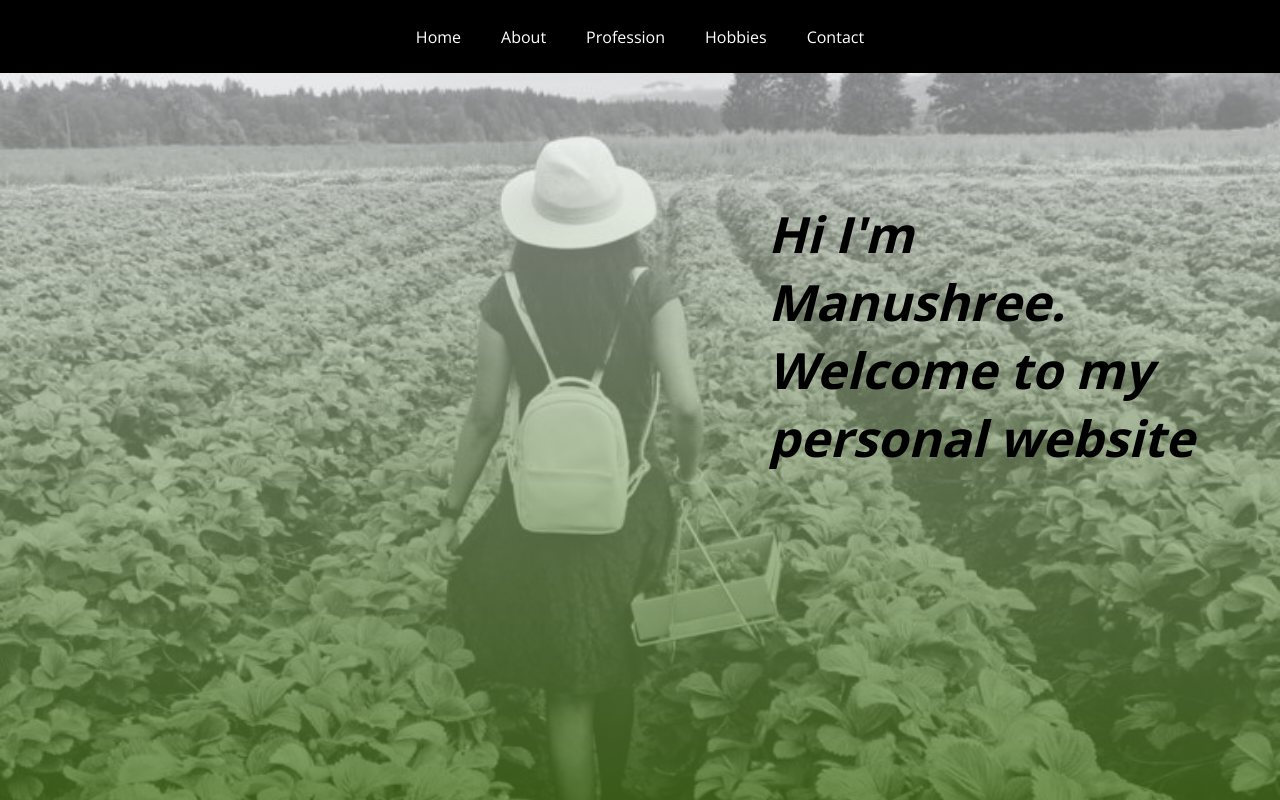
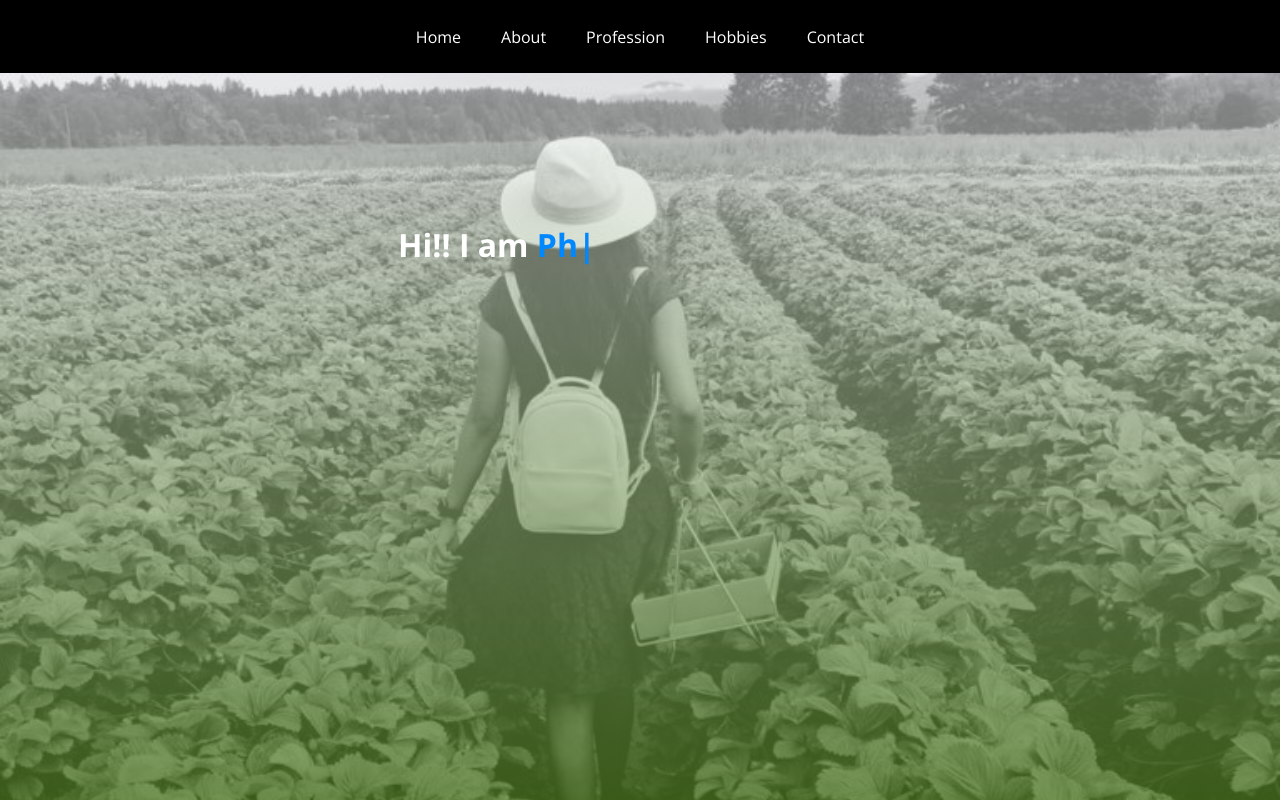
Before and after one commit to ManushreeHK/Portfolio, a React (Create React App) app: page / in a window 1280 px wide. Built offline with nearby package versions, Linux system fonts and the light colour scheme.

Commit message:
home page changed

```diff
--- a/src/App.tsx
+++ b/src/App.tsx
@@ -28,7 +28,7 @@ const App: FC = () => {
           <MenuBar />
           <MobileWrapper>
           <SideNav id="mySidenav" className={sidenavIsOpen?"sideBarShow":"sideBarHide"}>
-          <a href="javascript:void(0)" className={"closebtn"} onClick = {closeNav} >&times;</a>
+          <a className={"closebtn"} onClick = {closeNav} >&times;</a>
           <Ul>
               <nav>
               <CustomLink to="/" onClick={closeNav}>
--- a/src/components/LandingPages/HomePage.tsx
+++ b/src/components/LandingPages/HomePage.tsx
@@ -1,28 +1,72 @@
 import * as React from "react";
+import { useEffect, useState } from "react";
 import styled from "styled-components";
-import coverpic from './coverpic.jpg';
+import coverpic from "./coverpic.jpg";
+const words = ["Programmer","Photographer","HomeMaker","Developer","Traveller","Manushree"];
 
-export class HomePage extends React.Component {
-    render() {
+export const HomePage: React.FC = () => {
+  const [index, setIndex] = useState(0);
+  const [subIndex, setSubIndex] = useState(0);
+  const [blink, setBlink] = useState(true);
+  const [reverse, setReverse] = useState(false);
+
+  // typeWriter
+  useEffect(() => {
+    if (index === words.length) return;
+
+    if (
+      subIndex === words[index].length + 1 &&
+      index !== words.length - 1 &&
+      !reverse
+    ) {
+      setReverse(true);
+      return;
+    }
+
+    if (subIndex === 0 && reverse) {
+      setReverse(false);
+      setIndex((prev) => prev + 1);
+      return;
+    }
+
+    const timeout = setTimeout(() => {
+      setSubIndex((prev) => prev + (reverse ? -1 : 1));
+    }, Math.max(reverse ? 75 : subIndex === words[index].length ? 1000 : 150, Math.random() * 350));
+
+    return () => clearTimeout(timeout);
+  }, [subIndex, index, reverse]);
+
+  // blinker
+  useEffect(() => {
+    const timeout2 = setTimeout(() => {
+      setBlink((prev) => !prev);
+    }, 500);
+    return () => clearTimeout(timeout2);
+  }, [blink]);
+
   return (
     <HomePageWrapper>
       <CoverPicWrapper>
         <Intro>
-            <label className="name">Hi I'm Manushree. Welcome to my personal website</label>
+          Hi!! I am <span>{`${words[index].substring(0, subIndex)}${blink ? "|" : " "}`} </span>
         </Intro>
       </CoverPicWrapper>
     </HomePageWrapper>
   );
 };
-}
 
 const HomePageWrapper = styled.div`
   height: 100%;
-    margin:0;
+  margin: 0;
 `;
 
 const CoverPicWrapper = styled.div`
-    background:linear-gradient(to bottom, rgba(245, 246, 252, 0.52), rgb(68 117 19 / 73%)), url(${coverpic});
+  background: linear-gradient(
+      to bottom,
+      rgba(245, 246, 252, 0.52),
+      rgb(68 117 19 / 73%)
+    ),
+    url(${coverpic});
   animation: hue-rotate 3s linear infinite;
   height: 100%;
   width: 100%;
@@ -33,16 +77,19 @@ const CoverPicWrapper = styled.div`
   background-color: rgba(248, 247, 216, 0.7);
 `;
 
-const Intro = styled.div`
-    width: 450px;
-    color: black;
-    position: fixed;
+const Intro = styled.h1`
+position: absolute;
 top: 25%;
-    left: 60%;
-    .name{
+left: 35%;
+margin-top: -50px;
+margin-left: -50px;
+color: #ffff;
+  .name {
     font-weight: bold;
     font-size: 50px;
     font-style: italic;
   }
-
-`
+  > span {
+      color: hsl(208deg 99% 50%);
+  }
+`;
--- a/src/components/LandingPages/Menubar.tsx
+++ b/src/components/LandingPages/Menubar.tsx
@@ -56,3 +56,5 @@ text-decoration: none;
   color: green;
 }
 `
+const Logo = styled.span`
+`
```
Lines whose indentation alone changed are shown as unchanged.
